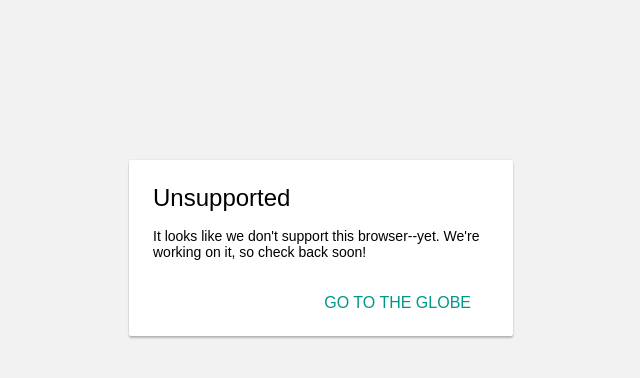
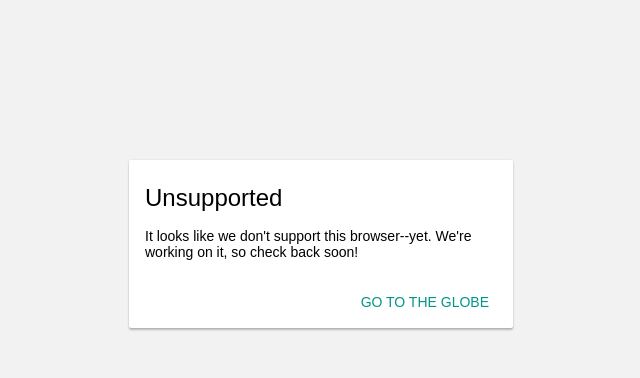
Before and after one commit to ngageoint/conduit, a website: page public/html/unsupported.html in a window 1280 px wide. Shown: the whole page, without its empty margins (319-959 px from the left). Drawn offline with Linux system fonts and the light colour scheme.

Commit message:
Style updates for logoff and unsupported pages

```diff
--- a/public/html/unsupported.html
+++ b/public/html/unsupported.html
@@ -1,5 +1,8 @@
 <!DOCTYPE html>
 <html>
+<title>
+	Conduit
+</title>
 <body>
 
 <link rel="stylesheet" type="text/css" href="../../styles/page-card.css" />
--- /dev/null
+++ b/sass/page-card.scss
@@ -0,0 +1,125 @@
+@import "colors.scss";
+
+* {
+  -webkit-box-sizing: border-box;
+  -moz-box-sizing: border-box;
+  box-sizing: border-box;
+}
+
+body {
+	position: fixed;
+	left: 0;
+	right: 0;
+	top: 0;
+	bottom: 0;
+	margin: 0px;
+	width: 100vw;
+	height: 100vh;
+
+    font-size: 100%;
+	font-family: 'SourceSansPro', sans-serif;
+
+	background-color: $colorBackground;
+}
+
+
+.card {
+
+	margin-top: 20vh;
+	height: auto;
+
+	padding: 24px 16px;
+
+	border-radius: 2px;
+	/*border: 1px solid $colorGrey;*/
+	background: $colorCardBackground;
+	box-shadow: 0 0px 2px rgba(0,0,0,0.12), 0 2px 2px 0 rgba(0,0,0,0.24);
+}
+
+.card .primary-title {
+	font-size: 24px;
+	padding-bottom: 16px;
+}
+
+.card .supporting-text {
+	font-size: 14px;
+	padding-bottom: 16px;
+}
+
+.card .action-area {
+	height: 52px;
+	margin: 0 -16px -24px -16px;
+}
+
+.card .card-action {
+	height: 36px;
+	margin: 8px;
+	font-size: 14px;
+	padding: 10px 16px;
+	background: transparent;
+	border: none;
+	border-radius: 2px !important;
+	float: right;
+	font-weight: 500;
+	text-decoration: none;
+}
+.card .card-action:hover {
+	cursor: pointer;
+}
+
+.card .default {
+	color: #212121;
+}
+
+.card .default:hover {
+	background: rgba($colorFont, .12);
+}
+
+.card .primary {
+	color: #009688;
+}
+
+.card .primary:hover {
+	background: rgba($colorPrimary, .12);
+}
+
+
+/* Extra Small Devices, Phones */
+@media only screen and (min-width : 480px) {
+	.card {
+		width: 80vw;
+		margin-left: 10vw;
+	}
+}
+
+/* Small Devices, Tablets */
+@media only screen and (min-width : 768px) {
+	.card {
+		width: 60vw;
+		margin-left: 20vw;
+	}
+}
+
+/* Medium Devices, Desktops */
+@media only screen and (min-width : 992px) {
+	.card {
+		width: 50vw;
+		margin-left: 25vw;
+	}
+}
+
+/* Large Devices, Wide Screens */
+@media only screen and (min-width : 1200px) {
+	.card {
+		width: 30vw;
+		margin-left: 35vw;
+	}
+}
+
+/* Wide Screens, HD */
+@media only screen and (min-width : 1600px) {
+	.card {
+		width: 20vw;
+		margin-left: 40vw;
+	}
+}
```
Also changed, not shown: public/html/logoff.html (+6 -1 lines), styles/page-card.css, 1 other file.
